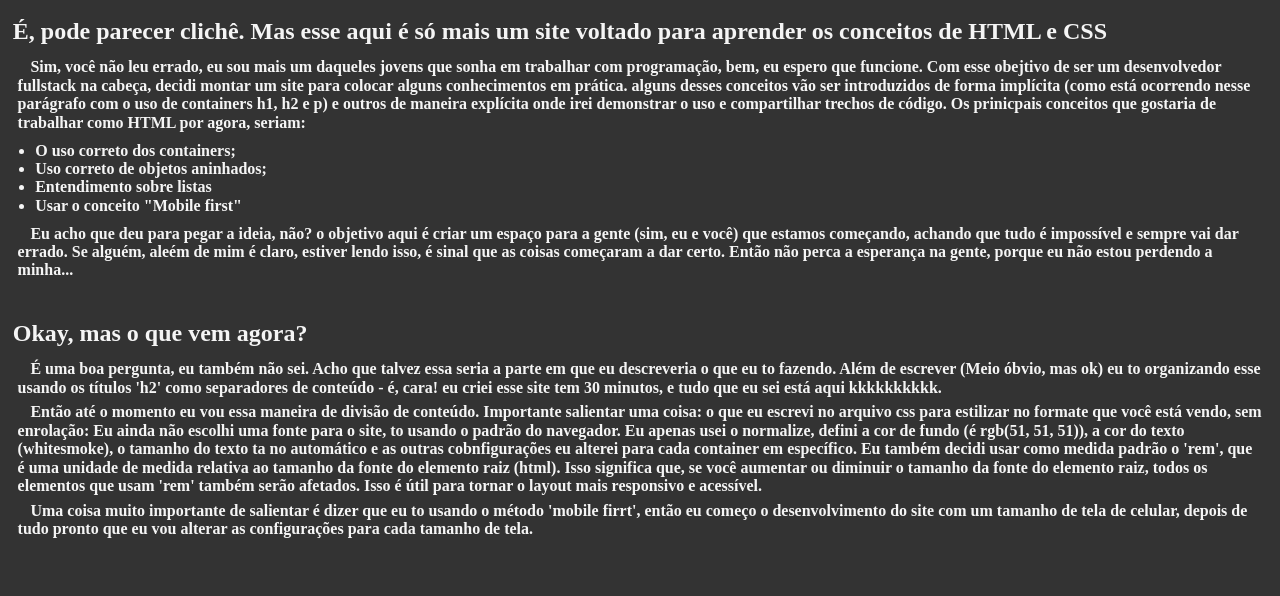
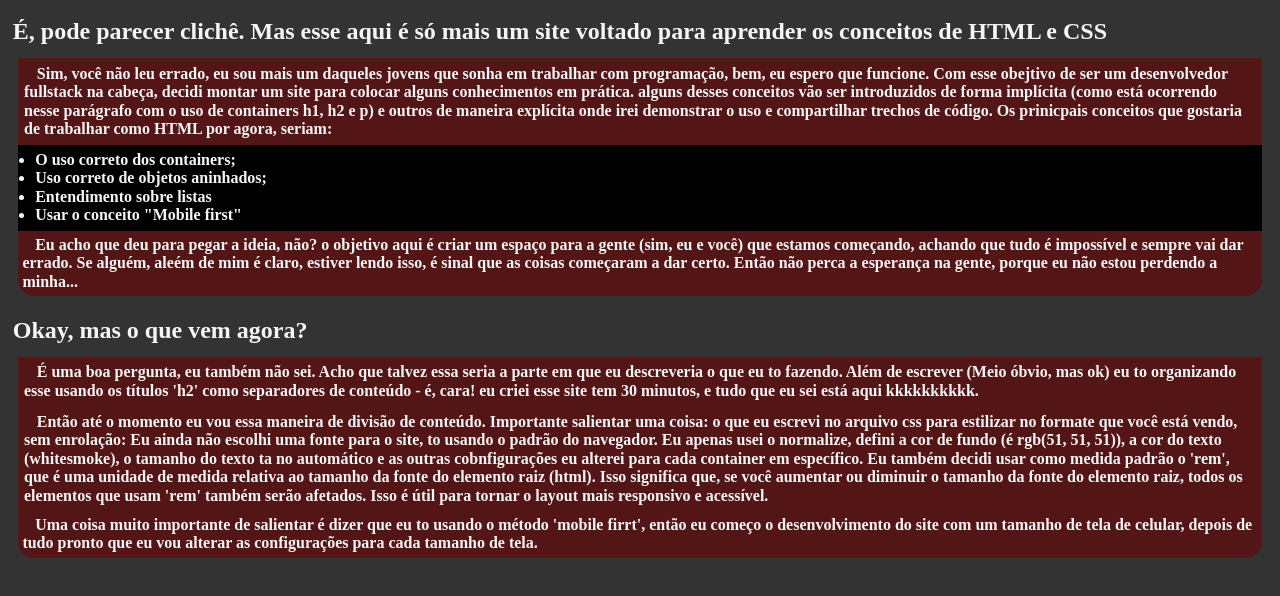
Before and after one commit to Lirovsk/hmtl_css, a plain HTML site: page HTML/index.html in a window 1280 px wide. Shown: the part 86-682 px from the top of the page. Drawn offline with nearby package versions, Linux system fonts and the light colour scheme.

Commit message:
Putting colors on the style

```diff
--- a/CSS/first.css
+++ b/CSS/first.css
@@ -29,35 +29,61 @@ h2.title{
     box-sizing: border-box;
 }
 
+p.text-first{
+    color: whitesmoke;
+    background-color: rgba(95, 10, 10, 0.733);
+    border-top-left-radius: 1rem;
+    border-top-right-radius: 1rem;
+    text-align: left;
+    margin: 0rem;
+    margin-left: 1.1rem;
+    margin-right: 1.1rem;
+    padding-top: 0.4rem;
+    padding-bottom: 0.4rem;
+    padding: .4rem;
+    text-indent: 0.8rem;
+    box-sizing: border-box;
+}
+
 p.text{
     color: whitesmoke;
+    background-color: rgba(95, 10, 10, 0.733);
     text-align: left;
+    margin: 0rem;
     margin-left: 1.1rem;
     margin-right: 1.1rem;
-    margin-top: 0.4rem;
-    margin-bottom: 0.4rem;
+    padding-top: 0.4rem;
+    padding-bottom: 0.4rem;
+    padding: .4rem;
     text-indent: 0.8rem;
     box-sizing: border-box;
 }
 
 p.text-final{
     color: whitesmoke;
+    background-color: rgba(95, 10, 10, 0.733);
     text-align: left;
+    border-bottom-left-radius: 1rem;
+    border-bottom-right-radius: 1rem;
+    margin: 0rem;
     margin-left: 1.1rem;
     margin-right: 1.1rem;
-    margin-top: 0.4rem;
-    margin-bottom: 2.5rem;
+    padding-top: 0.4rem;
+    padding-bottom: 2.5rem;
+    padding: .3rem;
     text-indent: 0.8rem;
     box-sizing: border-box;
 }
 
 ul.text{
     color: whitesmoke;
+    background-color: black;
     text-align: left;
+    margin: 0rem;
     margin-left: 1.1rem;
     margin-right: 1.1rem;
-    margin-top: 0.6rem;
-    margin-bottom: 0.6rem;
     padding-left: 1.1rem;
+    padding-top: .4rem;
+    padding-bottom: .4rem;
     box-sizing: border-box;
 }
```
